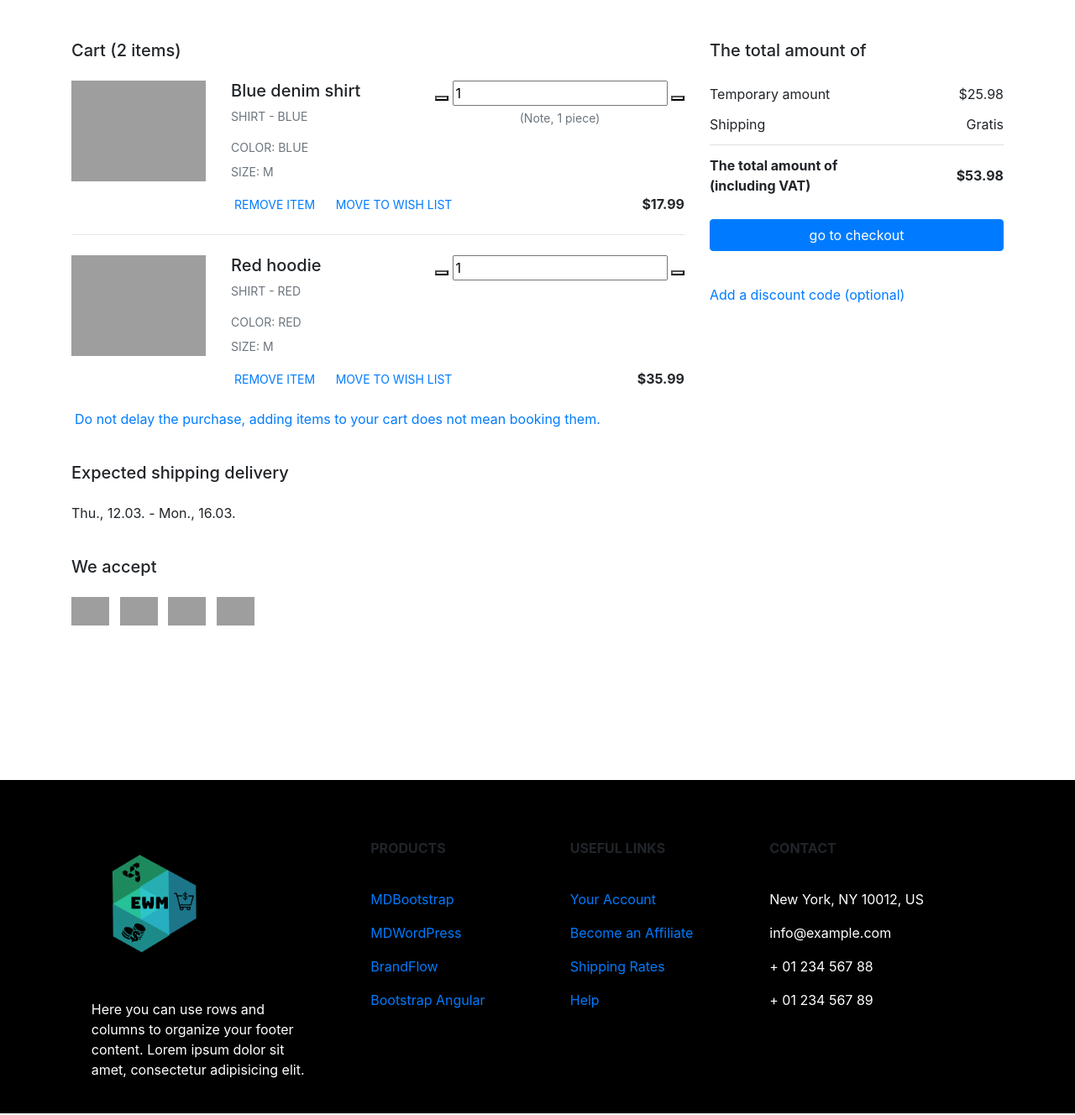
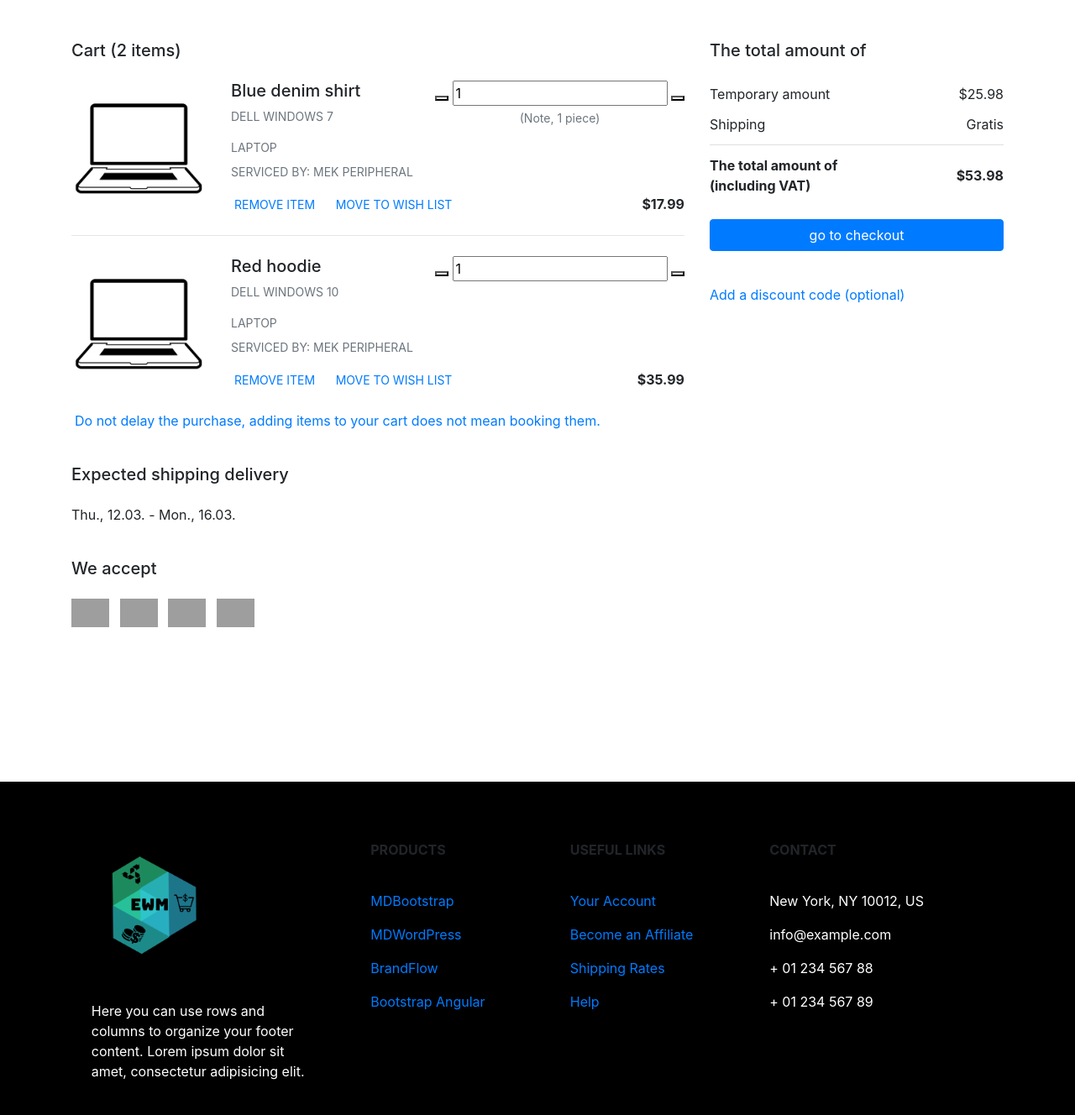
Before and after one commit to rohan-op/Ewaste-Management, a CodeIgniter app: page /database/index.php/login/testing in a window 1280 px wide. Shown: the part 136-1464 px from the top of the page at 84% size. Run offline with CodeIgniter, Linux system fonts and the light colour scheme; some libraries are stand-ins or nearby versions; grey boxes are pictures that could not be loaded.

Commit message:
Edited cart page

```diff
--- a/application/views/user/cart_user.php
+++ b/application/views/user/cart_user.php
@@ -21,7 +21,7 @@
             <div class="col-md-5 col-lg-3 col-xl-3">
               <div class="view zoom overlay z-depth-1 rounded mb-3 mb-md-0">
                 <img class="img-fluid w-100"
-                  src="https://mdbootstrap.com/img/Photos/Horizontal/E-commerce/Vertical/12a.jpg" alt="Sample">
+                  src="http://[::1]/CI_EWM/uploads/user/download.png" alt="Sample">
 
 
               </div>
@@ -31,9 +31,9 @@
                 <div class="d-flex justify-content-between">
                   <div>
                     <h5>Blue denim shirt</h5>
-                    <p class="mb-3 text-muted text-uppercase small">Shirt - blue</p>
-                    <p class="mb-2 text-muted text-uppercase small">Color: blue</p>
-                    <p class="mb-3 text-muted text-uppercase small">Size: M</p>
+                    <p class="mb-3 text-muted text-uppercase small">Dell Windows 7</p>
+                    <p class="mb-2 text-muted text-uppercase small">Laptop</p>
+                    <p class="mb-3 text-muted text-uppercase small">Serviced by: Mek Peripheral</p>
                   </div>
                   <div>
                     <div class="def-number-input number-input safari_only mb-0 w-100">
@@ -65,7 +65,7 @@
             <div class="col-md-5 col-lg-3 col-xl-3">
               <div class="view zoom overlay z-depth-1 rounded mb-3 mb-md-0">
                 <img class="img-fluid w-100"
-                  src="https://mdbootstrap.com/img/Photos/Horizontal/E-commerce/Vertical/13a.jpg" alt="Sample">
+                  src="http://[::1]/CI_EWM/uploads/user/download.png" alt="Sample">
 
               </div>
             </div>
@@ -74,9 +74,9 @@
                 <div class="d-flex justify-content-between">
                   <div>
                     <h5>Red hoodie</h5>
-                    <p class="mb-3 text-muted text-uppercase small">Shirt - red</p>
-                    <p class="mb-2 text-muted text-uppercase small">Color: red</p>
-                    <p class="mb-3 text-muted text-uppercase small">Size: M</p>
+                    <p class="mb-3 text-muted text-uppercase small">Dell Windows 10</p>
+                    <p class="mb-2 text-muted text-uppercase small">Laptop</p>
+                    <p class="mb-3 text-muted text-uppercase small">Serviced by: Mek Peripheral</p>
                   </div>
                   <div>
                     <div class="def-number-input number-input safari_only mb-0 w-100">
```
